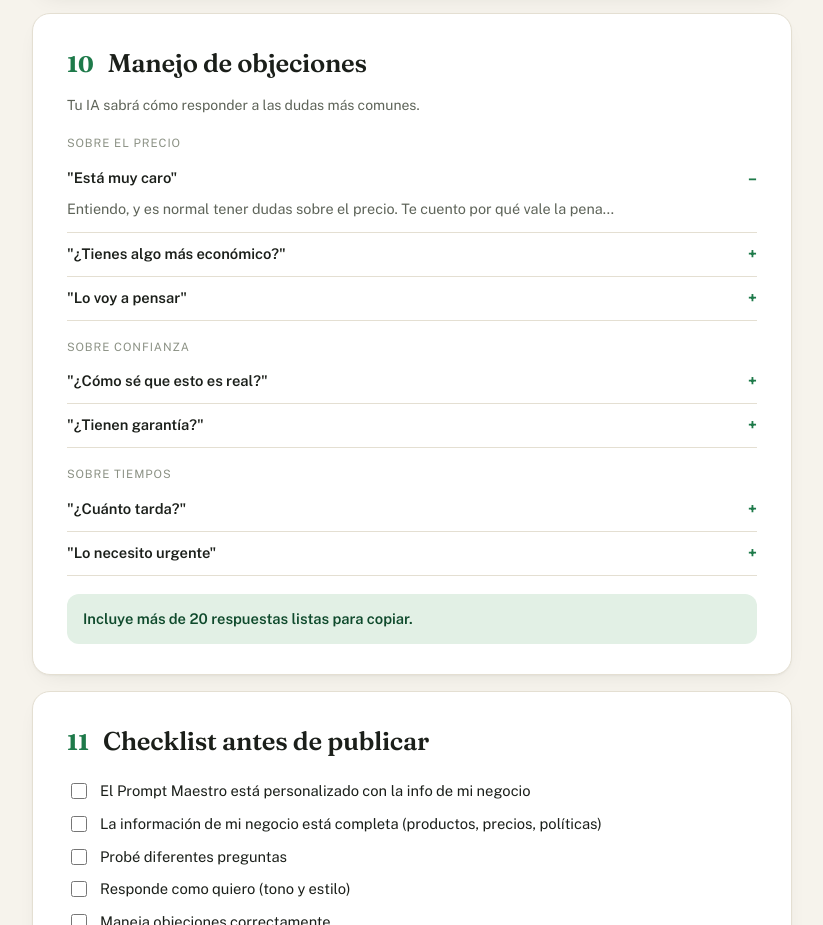
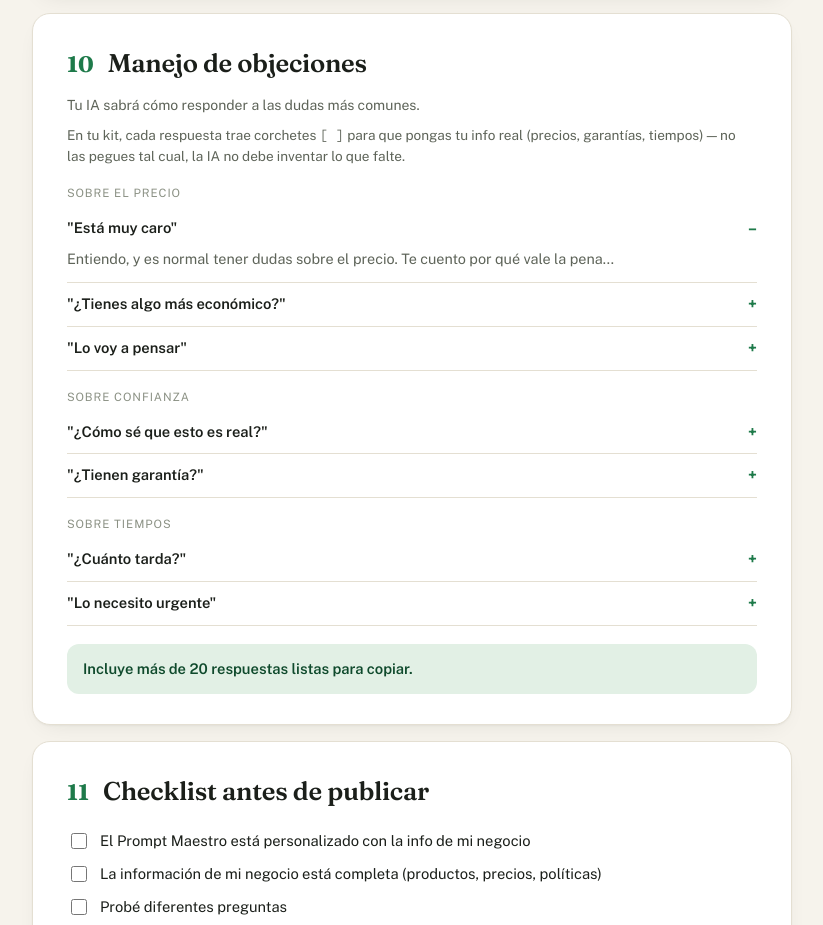
Before and after one commit to eurorondon/conector-kreo-instagram, a website: page guia.html in a window 1280 px wide. Shown: the part 7292-8217 px from the top of the page, without its empty margins (228-1051 px from the left). Drawn offline with nearby package versions, Linux system fonts and the light colour scheme.

Commit message:
Aclarar en guia.html que las objeciones llevan corchetes a personalizar
Co-Authored-By: Claude Sonnet 5 <noreply@anthropic.com>

```diff
--- a/guia.html
+++ b/guia.html
@@ -460,6 +460,8 @@ lenguaje claro y natural.
     <div class="lamina-head"><span class="num">10</span><h2>Manejo de objeciones</h2></div>
     <p class="lead">Tu IA sabrá cómo responder a las dudas más comunes.</p>
 
+    <p class="lead" style="margin-top:-10px;font-size:.85rem;">En tu kit, cada respuesta trae corchetes <code>[ ]</code> para que pongas tu info real (precios, garantías, tiempos) — no las pegues tal cual, la IA no debe inventar lo que falte.</p>
+
     <div class="obj-group">Sobre el precio</div>
     <details class="obj" open><summary>"Está muy caro"</summary><p>Entiendo, y es normal tener dudas sobre el precio. Te cuento por qué vale la pena...</p></details>
     <details class="obj"><summary>"¿Tienes algo más económico?"</summary><p>Sí, tenemos estas opciones más accesibles. ¿Te muestro cuál se ajusta mejor a tu presupuesto?</p></details>
```
